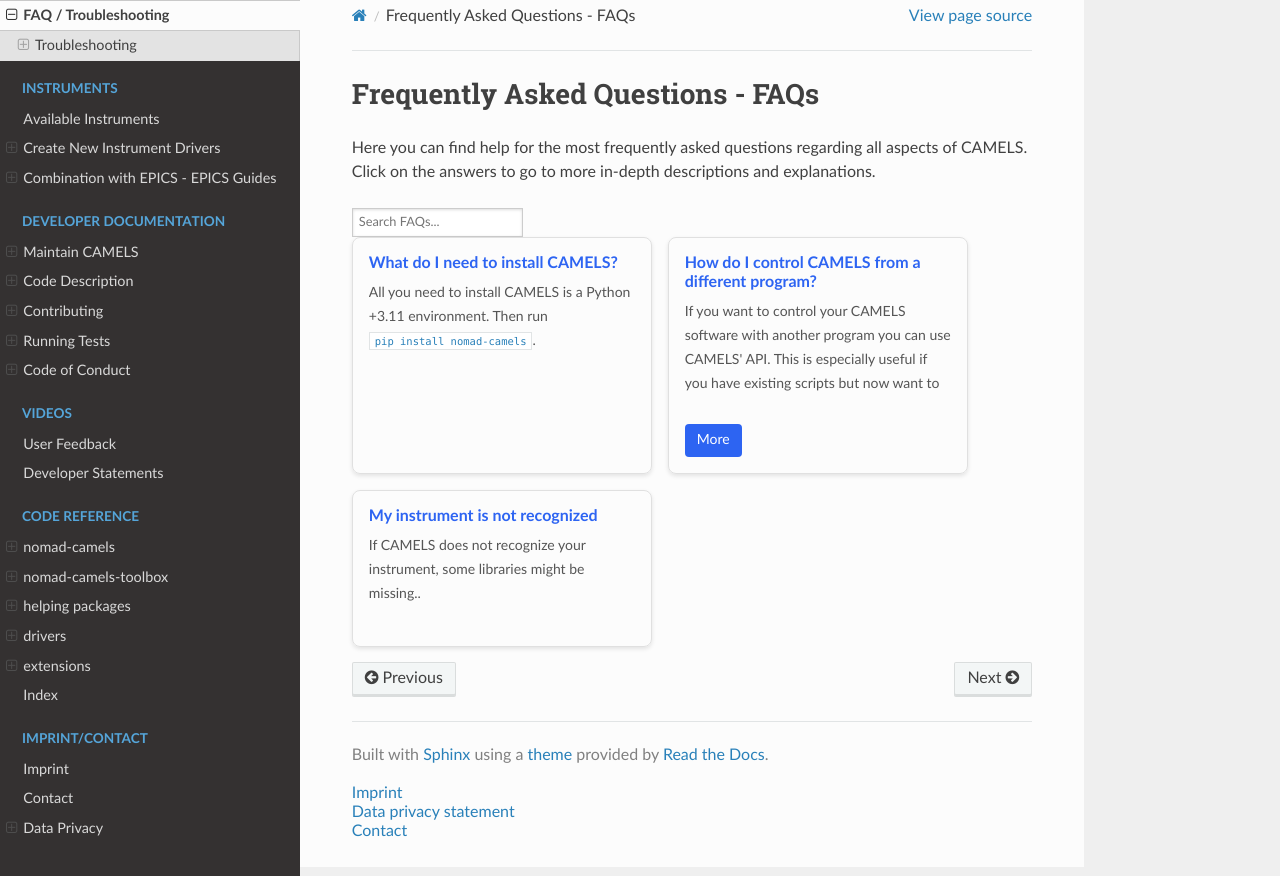
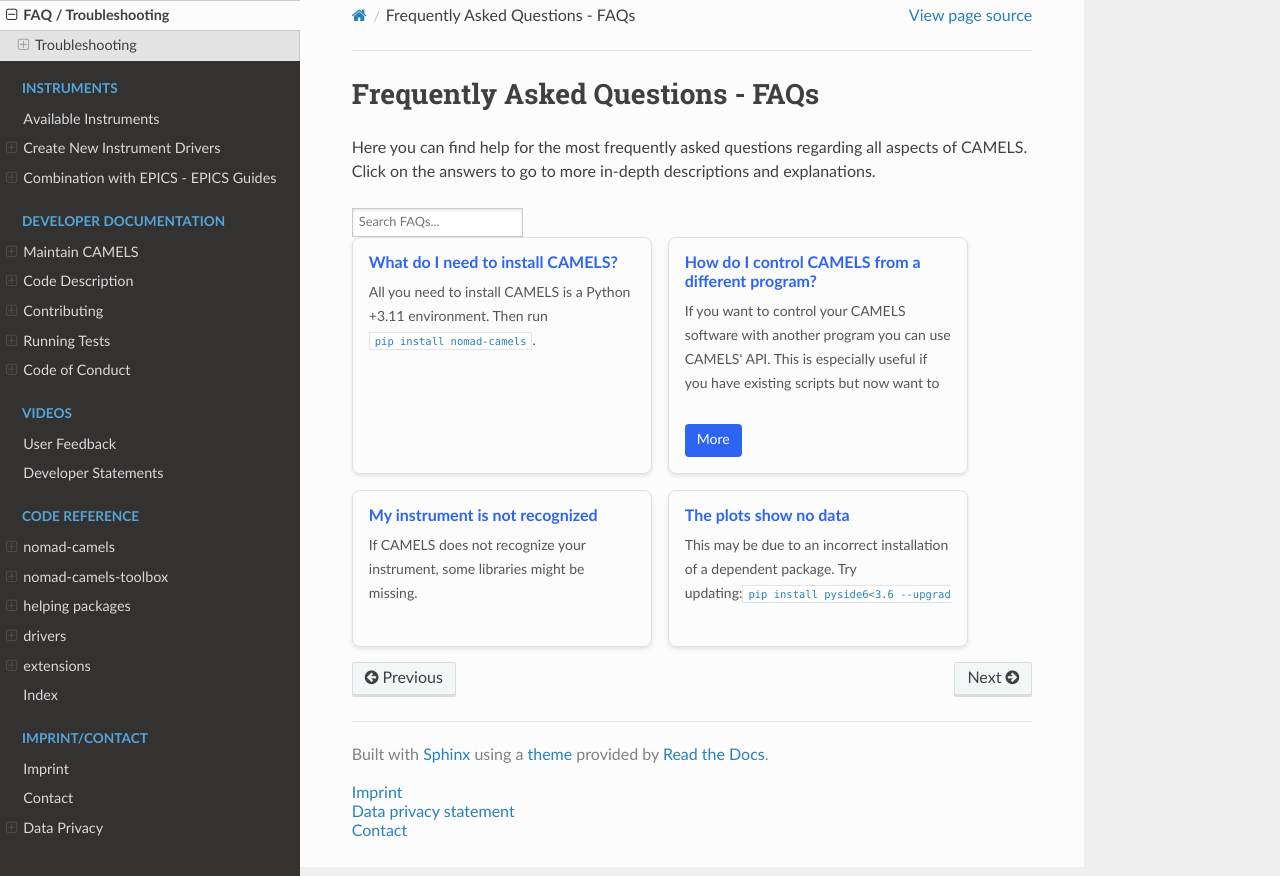
Before and after one commit to FAU-LAP/NOMAD-CAMELS, a Sphinx documentation site: the page built from docs/source/doc/faq/faq.md, in a window 1280 px wide and 900 px high, scrolled down 126 px, cut to the strip 24-900 px from the top of the window. Built offline with Sphinx 7.4.7 and the Read the Docs theme 3.1.0, drawn with Linux system fonts in a browser that asks for light colours; pages that are not in the unit, such as notebooks, are missing from menus; the version number is read from the project's files by our own code.

Commit message:
added minor troubleshooting help

```diff
--- a/docs/source/doc/faq/faq.md
+++ b/docs/source/doc/faq/faq.md
@@ -19,7 +19,11 @@
     </a>
     <a href="troubleshooting.html" class="box">
     <span class="box-title">My instrument is not recognized</span>
-    <p class="box-content">If CAMELS does not recognize your instrument, some libraries might be missing.</code>.</p>
+    <p class="box-content">If CAMELS does not recognize your instrument, some libraries might be missing.</p>
+    </a>
+    <a href="" class="box">
+    <span class="box-title">The plots show no data</span>
+    <p class="box-content">This may be due to an incorrect installation of a dependent package. Try updating:<code>pip install pyside6<span>&#60;</span>3.6 --upgrade</code>.</p>
     </a>
 </div>
 
```
